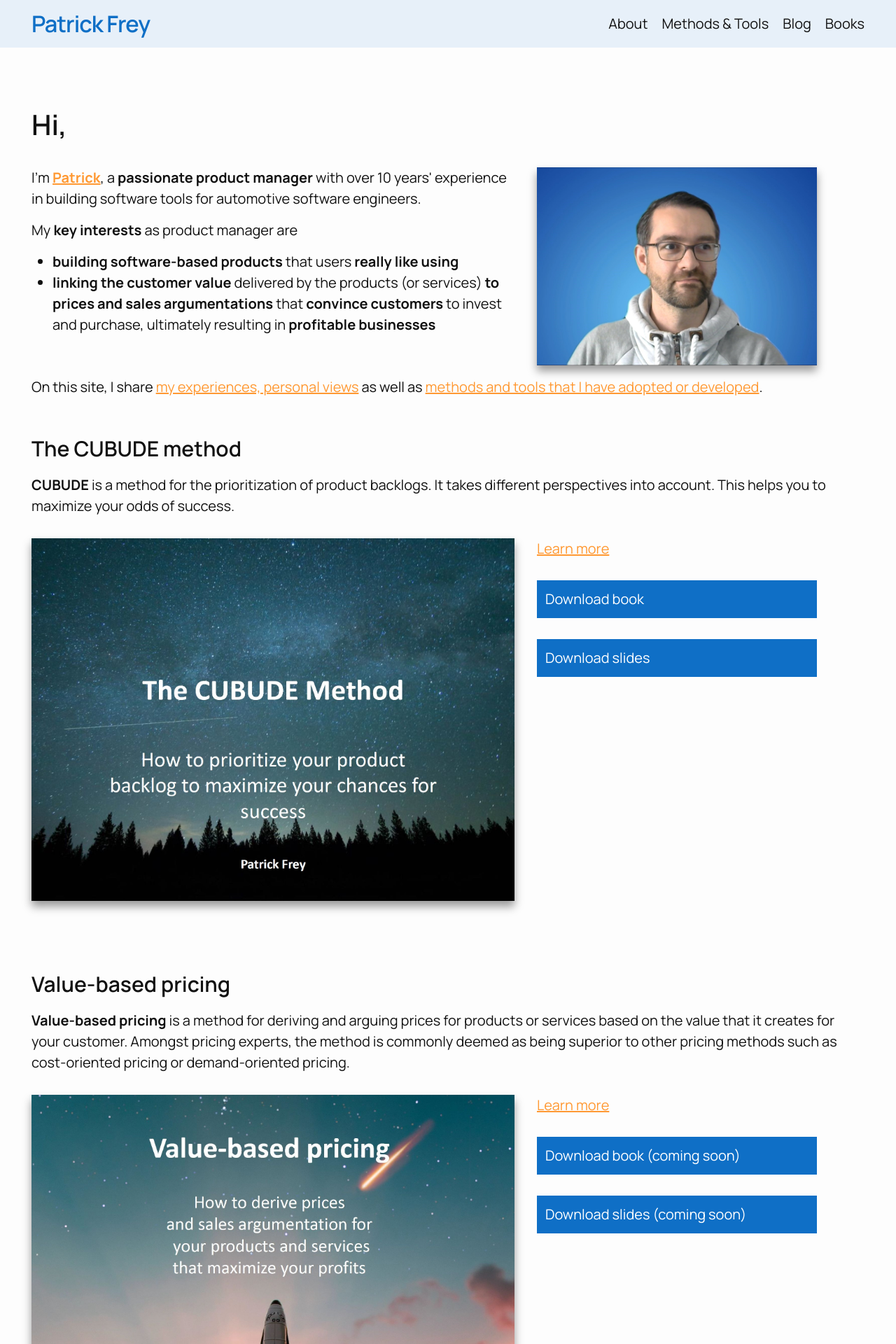
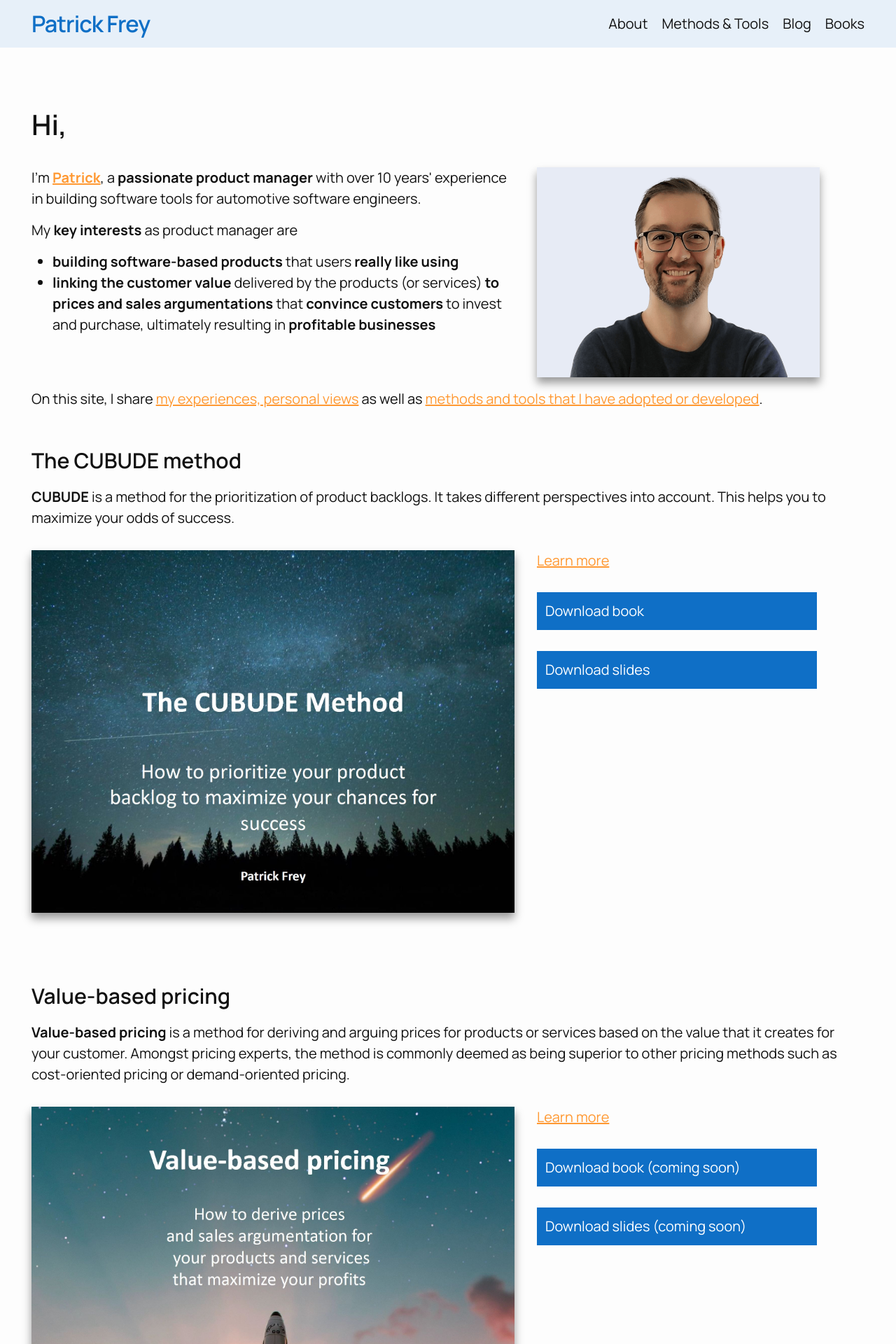
Before and after one commit to patrickfreyproductmanagement/patrickfreyproductmanagement.github.io, a Jekyll site: the page built from index.markdown, in a window 1280 px wide. Shown: the top 1920 px of the page at 70% size. Built offline with Jekyll 4.4.1, drawn with Linux system fonts in a browser that asks for light colours.

Commit message:
Update profile picture.

```diff
--- a/_includes/head.html
+++ b/_includes/head.html
@@ -2,7 +2,7 @@
   <meta charset="utf-8">
   <meta http-equiv="X-UA-Compatible" content="IE=edge">
   <meta name="viewport" content="width=device-width, initial-scale=1">
-  <link rel="shortcut icon" type="image/png" href="{{ "/favicon.png" | prepend: site.baseurl }}" >
+  <link rel="shortcut icon" type="image/png" href="{{ "/favicon.ico" | prepend: site.baseurl }}" >
   {%- seo -%}
   <link rel="preconnect" href="https://fonts.googleapis.com"><link rel="preconnect" href="https://fonts.gstatic.com" crossorigin><link href="https://fonts.googleapis.com/css2?family=Manrope:wght@200;300;400;500;600;700;800&display=swap" rel="stylesheet">
   <link rel="stylesheet" href="{{ "/assets/main.css" | relative_url }}">
--- a/_sass/minima/_base.scss
+++ b/_sass/minima/_base.scss
@@ -62,6 +62,18 @@ img {
   max-width: 100%;
   vertical-align: middle;
   box-shadow: rgba(0,0,0,0.4) 0px 8px 12px 0px;
+}
+
+.profilepicture {
+  background-color: $color9;
+  max-height: 300px;
+  padding-left: 2rem;
+  padding-right: 2rem;
+  padding-top: 0rem;
+}
+
+div.card:has(.profilepicture) {
+  text-align: center;
 }
 
 
--- a/index.markdown
+++ b/index.markdown
@@ -24,7 +24,7 @@ layout: home
         </p>
     </div>
     <div class="card">
-        <img src="{{ '/assets/Patrick_Frey_Profilbild_2.jpg' | relative_url }}" alt="Patrick Frey">
+        <img class="profilepicture" src="{{ '/assets/Patrick_Frey_square_640x564_transparent_background.png' | relative_url }}" alt="Patrick Frey">
     </div>
 </div>
 
```
Also changed, not shown: assets/Patrick_Frey_rectangular_1200x900.jpg (added), assets/Patrick_Frey_square_640x564_transparent_background.png (added), assets/Patrick_Frey_square_640x640_transparent_background.png (added), assets/Patrick_Frey_square_800x800.jpg (added), favicon.ico (added), favicon.png (deleted).
